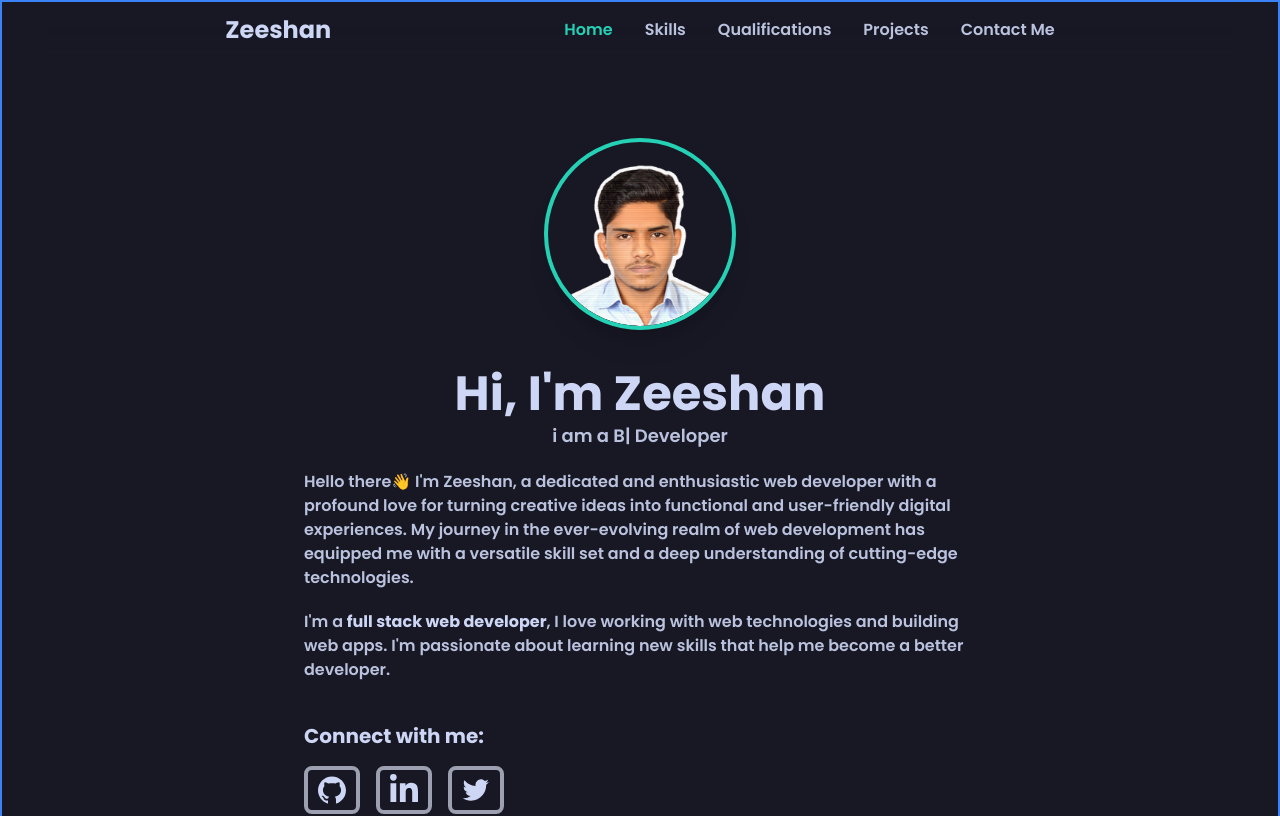
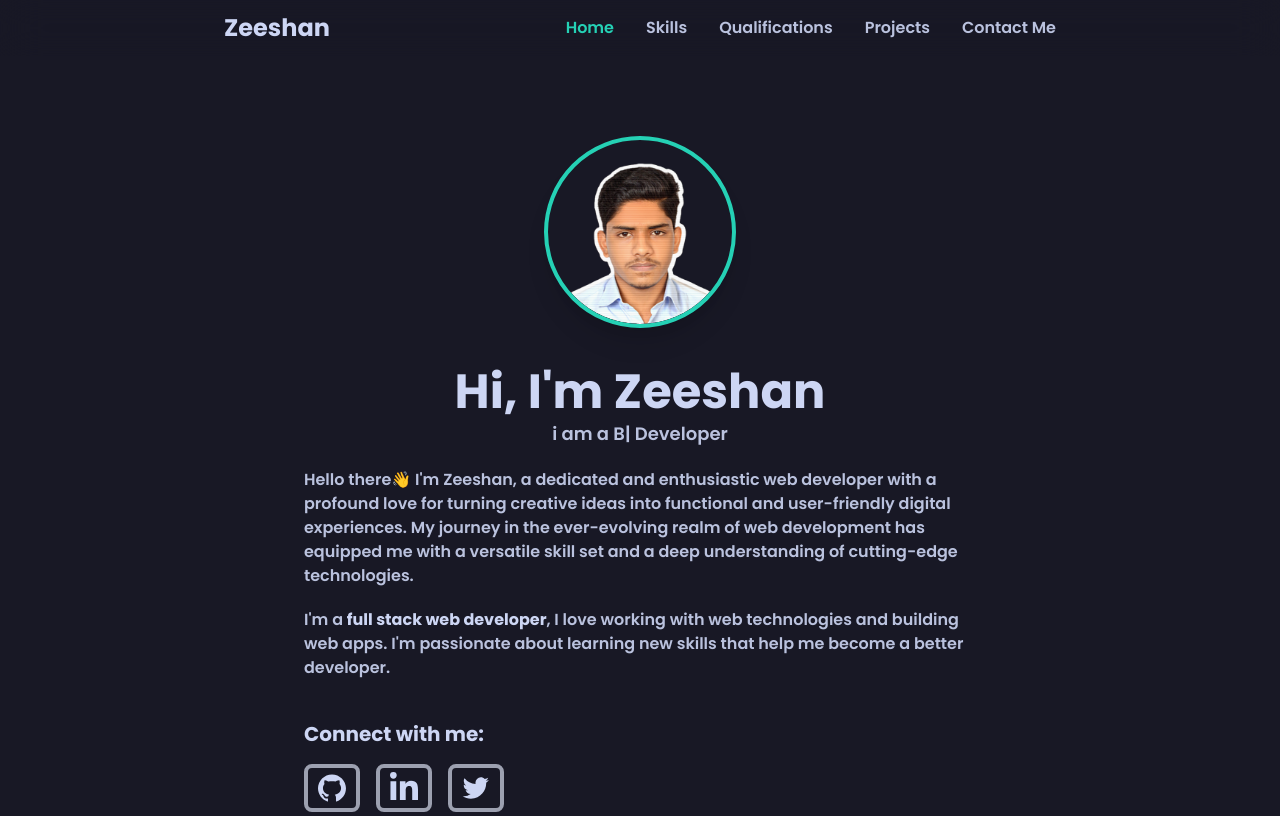
Before and after one commit to thezeeshann/thezeeshann.github.io, a React (Vite) app: page / in a window 1280 px wide. Shown: the top 816 px of the page. Built offline with nearby package versions, Linux system fonts and the light colour scheme.

Commit message:
remove border from home

```diff
--- a/src/App.jsx
+++ b/src/App.jsx
@@ -8,7 +8,7 @@ import "./App.css";
 function App() {
   return (
     <>
-      <main className=" border-2  xl:border-blue-500 lg:border-red-500 md:border-green-500  sm:border-yellow-500 flex flex-col mx-auto bg-darkBgPrimary w-full h-full font-Poppins">
+      <main className="flex flex-col mx-auto bg-darkBgPrimary w-full h-full font-Poppins">
         <Navbar />
         <Routes>
           <Route path="/" element={<Home />} />
```
